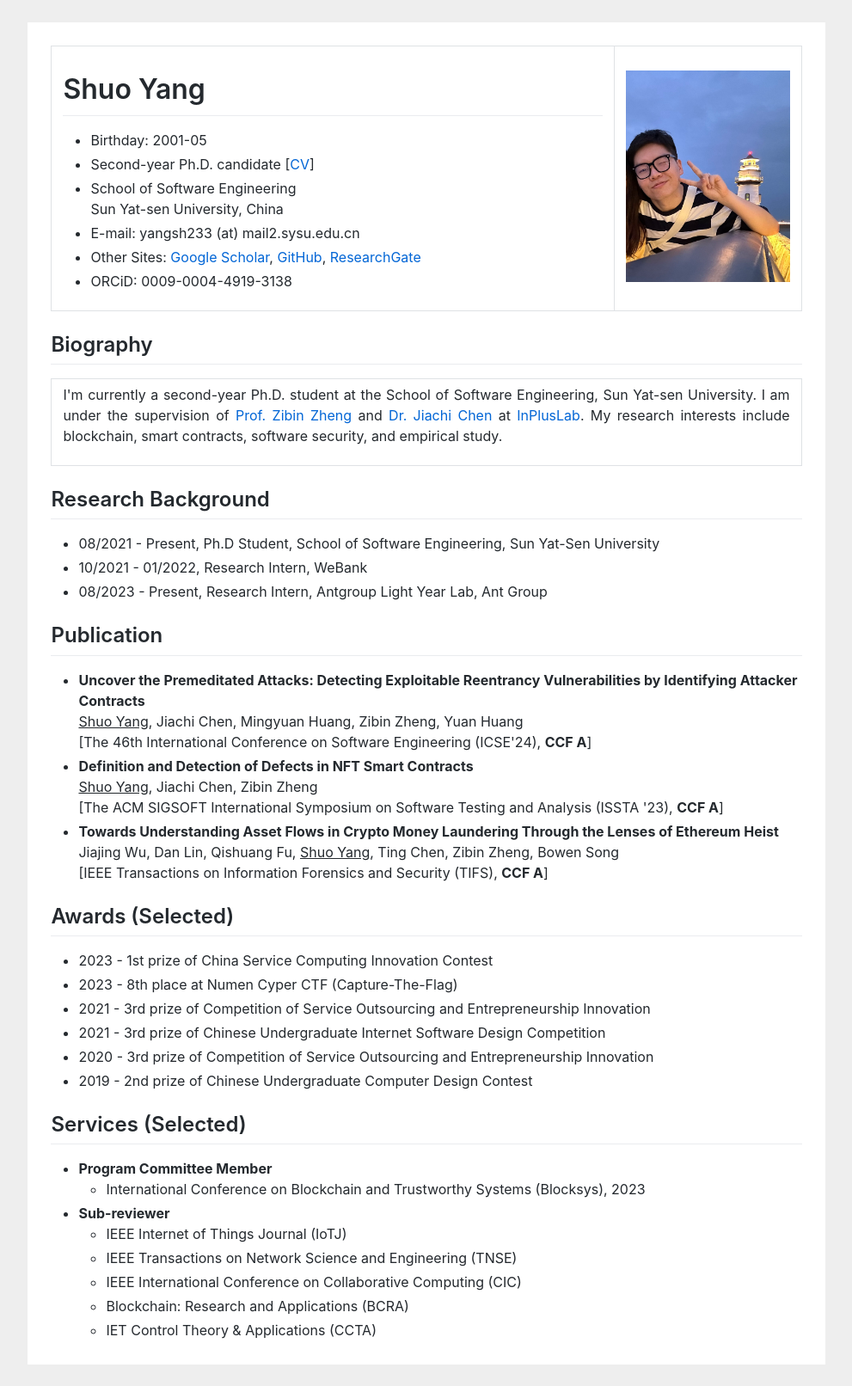
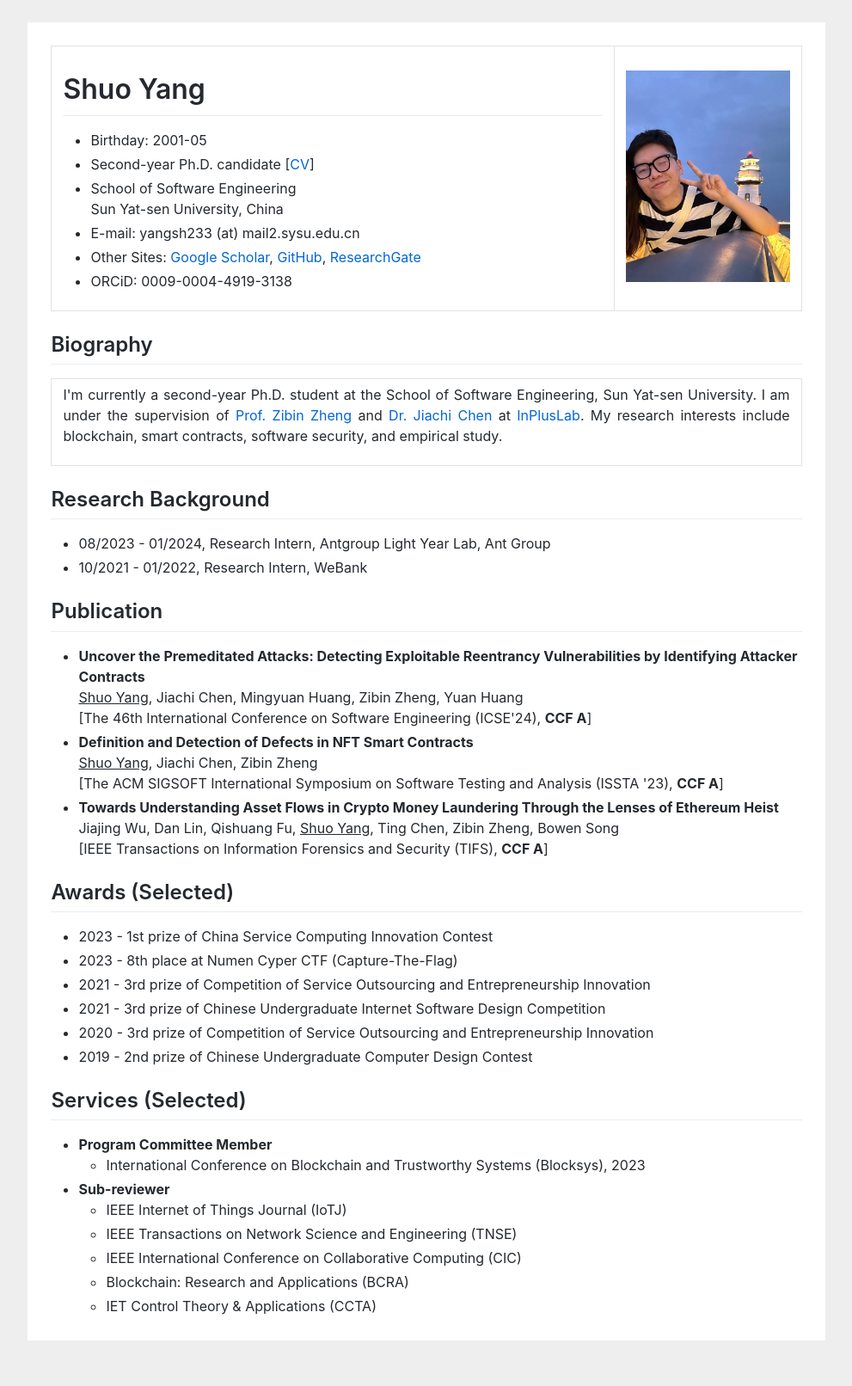
Before and after one commit to shuoyang512/shuoyang512.github.io, a Jekyll site: the page index.html, which Jekyll copies as it is, in a window 1280 px wide. Shown: the whole page at 86% size, without its empty margins (144-1135 px from the left). Built offline with Jekyll 4.4.1, drawn with Linux system fonts in a browser that asks for light colours; after the commit the page ends 1584 px from its top, so only the background shows below that.

```diff
--- a/index.html
+++ b/index.html
@@ -48,13 +48,13 @@ gtag('config', 'UA-158965281-1');
 					<h1>Shuo Yang</h1>
 					<ul>
 					<li>Birthday: 2001-05</li>
-					<li>Second-year Ph.D. candidate [<a href="https://shuoyang512.github.io/my_cv/main_cv.pdf", target="_blank">CV</a>]</li>
+					<li>Second-year Ph.D. candidate [<a href="https://shuo-young.github.io/my_cv/main_cv.pdf", target="_blank">CV</a>]</li>
 
 					<li>School of Software Engineering <br>
 						Sun Yat-sen University, China</li>
 
 					<li>E-mail: yangsh233 (at) mail2.sysu.edu.cn</li>
-					<li>Other Sites: <a href="https://scholar.google.com/citations?user=VzoAAVoAAAAJ&hl=en", target="_blank">Google Scholar</a>, <a href="https://github.com/shuoyang512", target="_blank">GitHub</a>, <a href="https://www.researchgate.net/profile/Shuo-Yang-107", target="_blank">ResearchGate</a>
+					<li>Other Sites: <a href="https://scholar.google.com/citations?user=VzoAAVoAAAAJ&hl=en", target="_blank">Google Scholar</a>, <a href="https://github.com/shuo-young", target="_blank">GitHub</a>, <a href="https://www.researchgate.net/profile/Shuo-Yang-107", target="_blank">ResearchGate</a>
 					<li>ORCiD: 0009-0004-4919-3138</li>
 					</ul>
 				</td>
@@ -75,9 +75,8 @@ gtag('config', 'UA-158965281-1');
 
 				<h2>Research Background</h2>
 					<ul>
-						<li>08/2021 - Present, Ph.D Student, School of Software Engineering, Sun Yat-Sen University</li>
+						<li>08/2023 - 01/2024, Research Intern, Antgroup Light Year Lab, Ant Group</li>
 						<li>10/2021 - 01/2022, Research Intern, WeBank</li>
-						<li>08/2023 - Present, Research Intern, Antgroup Light Year Lab, Ant Group</li>
 					</ul>
 
 
```
